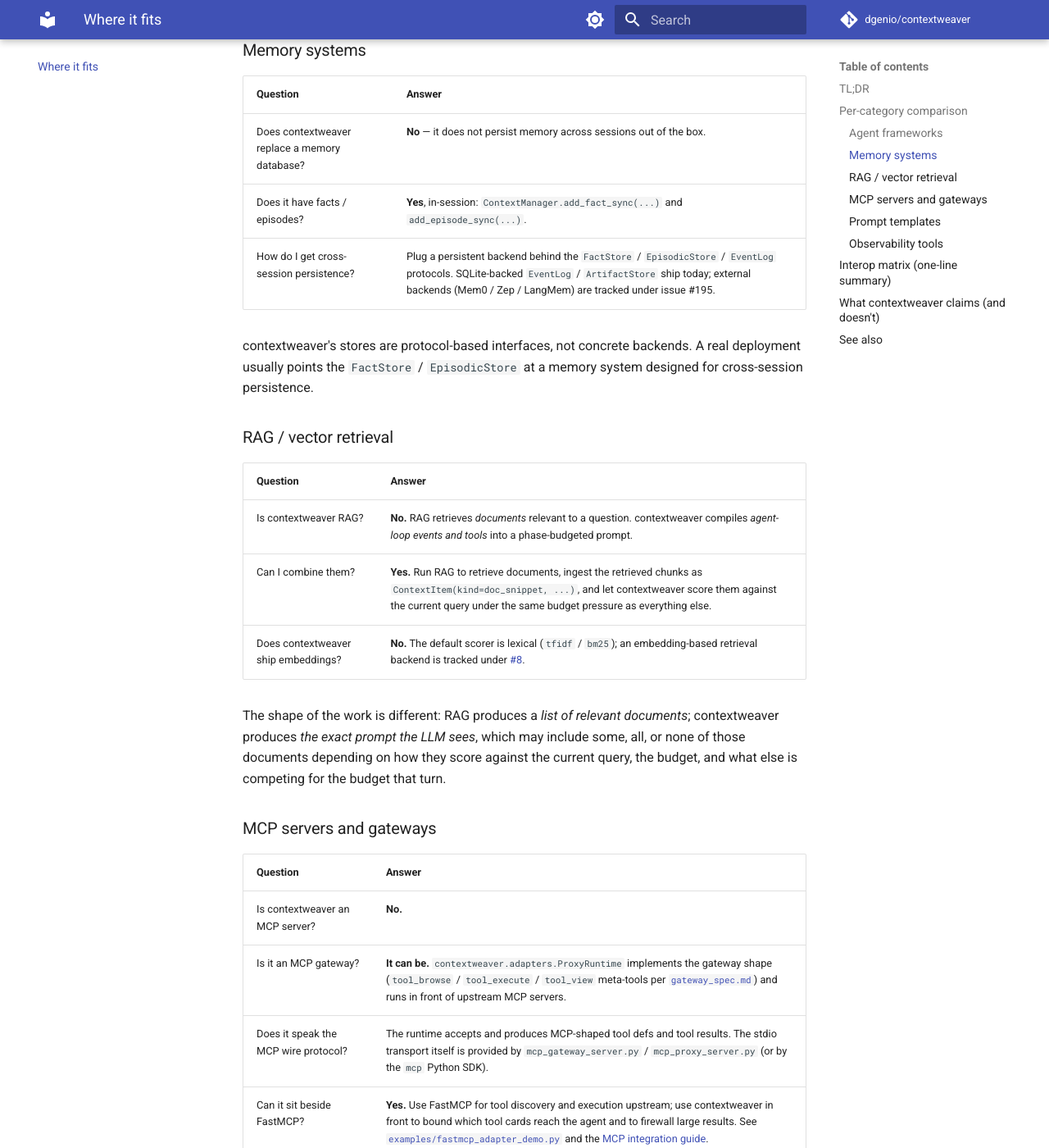
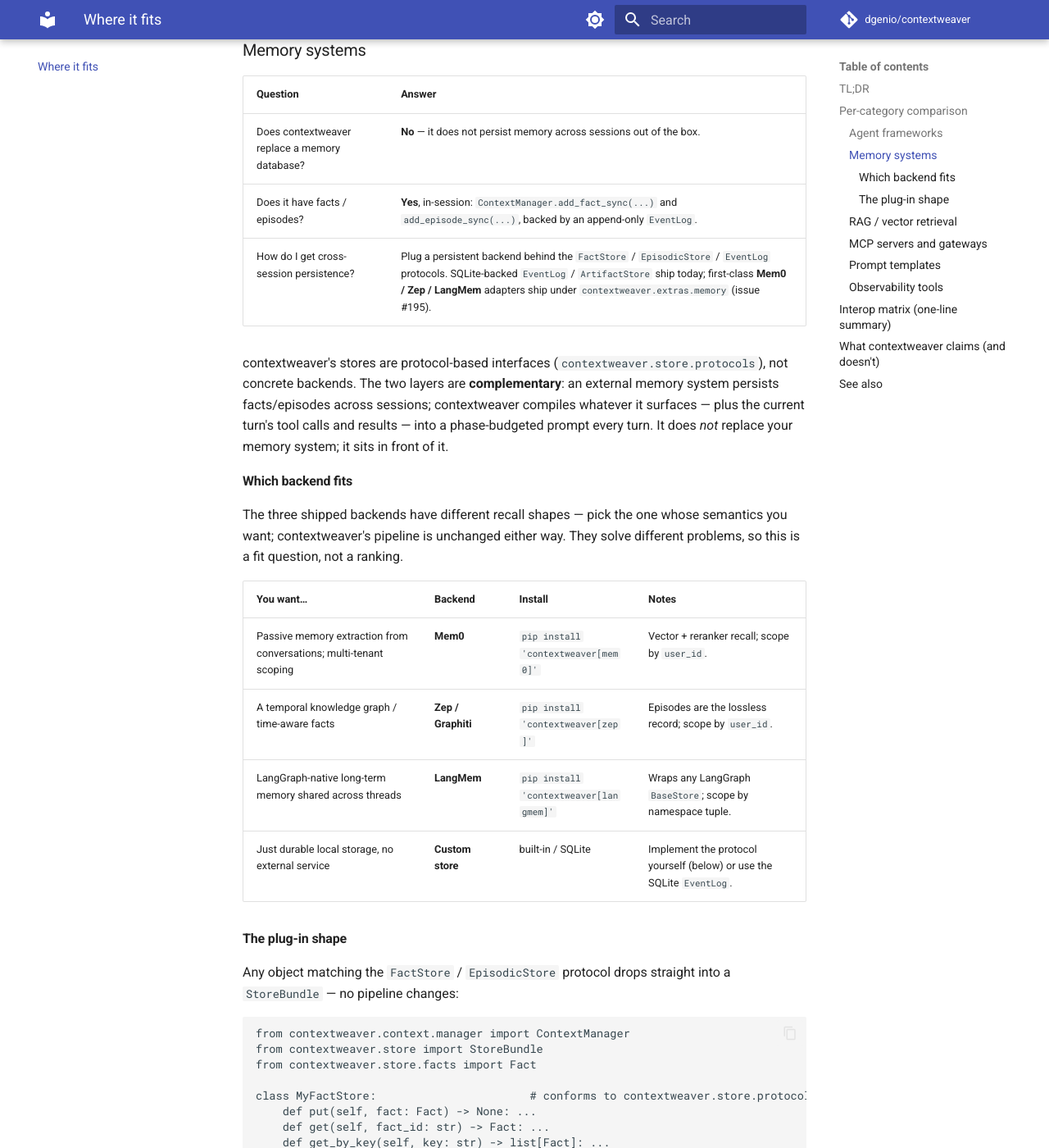
Before and after one commit to dgenio/contextweaver, an MkDocs documentation site: the page built from docs/comparison.md, in a window 1280 px wide and 1400 px high, scrolled down 1536 px. Shown: the whole window at 82% size. Built offline with MkDocs 1.6.1 and Material for MkDocs 9.7.7, drawn with Linux system fonts in a browser that asks for light colours; comment, search, counter and statistics services are not loaded; some of the changed text lies outside the part shown.

Commit message:
docs(comparison): expand Memory systems section with decision matrix (#282)
Replace the 3-row Memory systems table with a fuller subsection: the
complementary-layers explanation, a which-backend decision matrix
(Mem0 / Zep / LangMem / custom), a <=10-line protocol plug-in snippet,
and cross-links to integration_memory.md, faq.md, concepts.md, and #195.

https://claude.ai/code/session_01J5NujXm3XTCcUq8y6hXbiq

````diff
--- a/docs/comparison.md
+++ b/docs/comparison.md
@@ -63,12 +63,55 @@ integration guides for wiring patterns.
 | Question | Answer |
 |---|---|
 | Does contextweaver replace a memory database? | **No** — it does not persist memory across sessions out of the box. |
-| Does it have facts / episodes? | **Yes**, in-session: `ContextManager.add_fact_sync(...)` and `add_episode_sync(...)`. |
-| How do I get cross-session persistence? | Plug a persistent backend behind the `FactStore` / `EpisodicStore` / `EventLog` protocols. SQLite-backed `EventLog` / `ArtifactStore` ship today; external backends (Mem0 / Zep / LangMem) are tracked under issue #195. |
+| Does it have facts / episodes? | **Yes**, in-session: `ContextManager.add_fact_sync(...)` and `add_episode_sync(...)`, backed by an append-only `EventLog`. |
+| How do I get cross-session persistence? | Plug a persistent backend behind the `FactStore` / `EpisodicStore` / `EventLog` protocols. SQLite-backed `EventLog` / `ArtifactStore` ship today; first-class **Mem0 / Zep / LangMem** adapters ship under `contextweaver.extras.memory` (issue #195). |
 
-contextweaver's stores are protocol-based interfaces, not concrete
-backends. A real deployment usually points the `FactStore` /
-`EpisodicStore` at a memory system designed for cross-session persistence.
+contextweaver's stores are protocol-based interfaces
+(`contextweaver.store.protocols`), not concrete backends. The two layers are
+**complementary**: an external memory system persists facts/episodes across
+sessions; contextweaver compiles whatever it surfaces — plus the current
+turn's tool calls and results — into a phase-budgeted prompt every turn. It
+does *not* replace your memory system; it sits in front of it.
+
+#### Which backend fits
+
+The three shipped backends have different recall shapes — pick the one whose
+semantics you want; contextweaver's pipeline is unchanged either way. They
+solve different problems, so this is a fit question, not a ranking.
+
+| You want… | Backend | Install | Notes |
+|---|---|---|---|
+| Passive memory extraction from conversations; multi-tenant scoping | **Mem0** | `pip install 'contextweaver[mem0]'` | Vector + reranker recall; scope by `user_id`. |
+| A temporal knowledge graph / time-aware facts | **Zep / Graphiti** | `pip install 'contextweaver[zep]'` | Episodes are the lossless record; scope by `user_id`. |
+| LangGraph-native long-term memory shared across threads | **LangMem** | `pip install 'contextweaver[langmem]'` | Wraps any LangGraph `BaseStore`; scope by namespace tuple. |
+| Just durable local storage, no external service | **Custom store** | built-in / SQLite | Implement the protocol yourself (below) or use the SQLite `EventLog`. |
+
+#### The plug-in shape
+
+Any object matching the `FactStore` / `EpisodicStore` protocol drops straight
+into a `StoreBundle` — no pipeline changes:
+
+```python
+from contextweaver.context.manager import ContextManager
+from contextweaver.store import StoreBundle
+from contextweaver.store.facts import Fact
+
+class MyFactStore:                       # conforms to contextweaver.store.protocols.FactStore
+    def put(self, fact: Fact) -> None: ...
+    def get(self, fact_id: str) -> Fact: ...
+    def get_by_key(self, key: str) -> list[Fact]: ...
+    def list_keys(self, prefix: str = "") -> list[str]: ...
+    def delete(self, fact_id: str) -> None: ...
+    def all(self) -> list[Fact]: ...
+
+ctx_mgr = ContextManager(stores=StoreBundle(fact_store=MyFactStore()))
+```
+
+See the [External Memory Backends](integration_memory.md) guide for the full
+decision matrix and per-backend wiring, [`faq.md`](faq.md) for the short
+answer, and `concepts.md → FactStore / EpisodicStore` for the protocol
+definitions. Tracker for first-class integrations: issue
+[#195](https://github.com/dgenio/contextweaver/issues/195).
 
 ### RAG / vector retrieval
 
````
